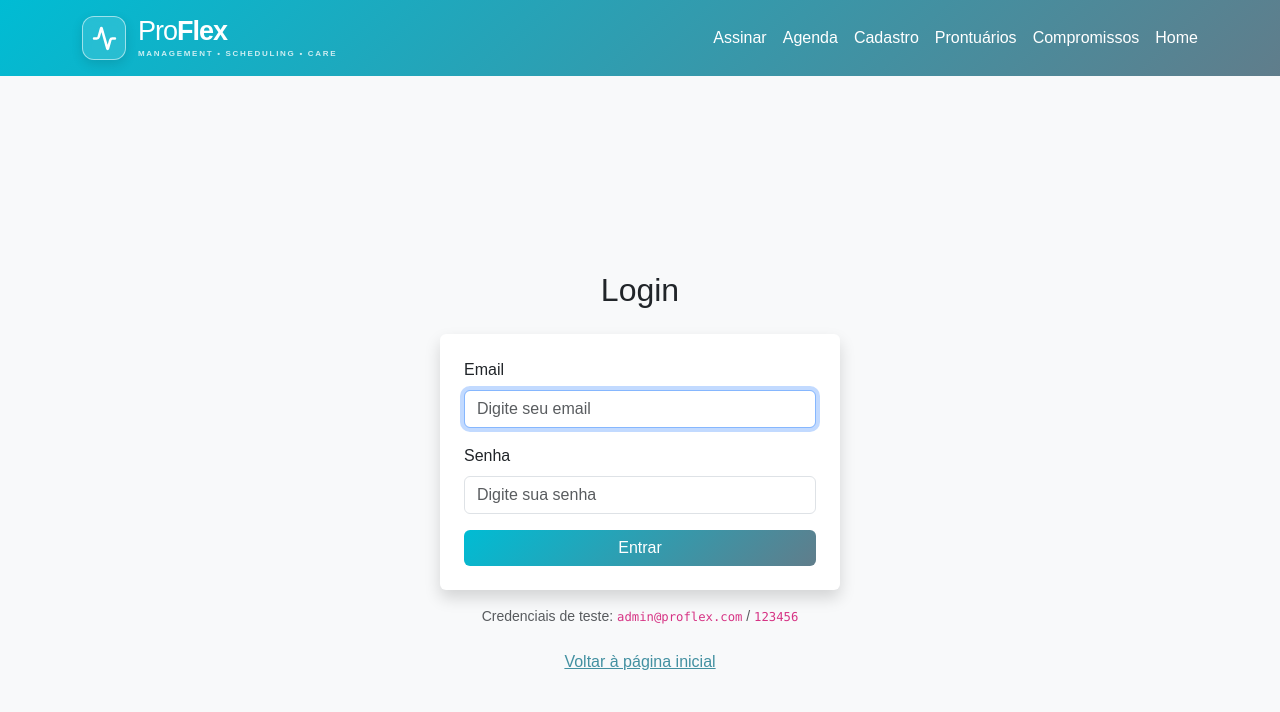
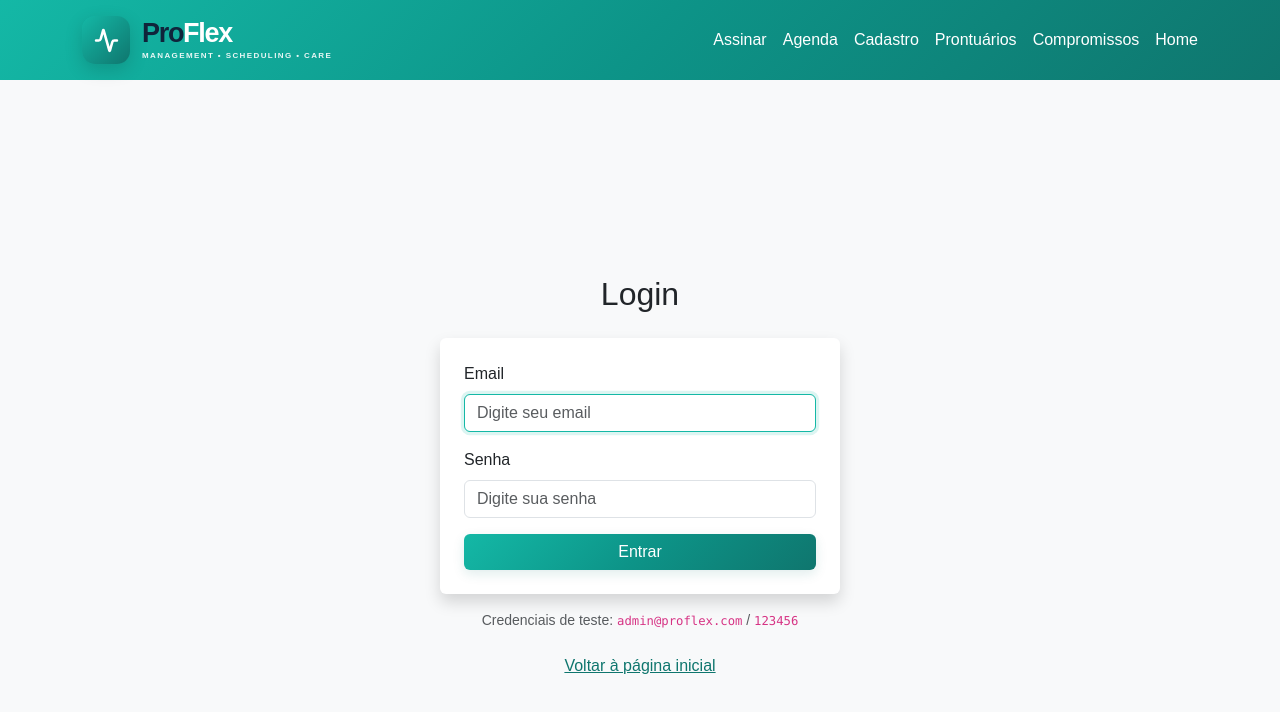
Before and after one commit to FernandoFogaca/proflex, a React (Vite) app: page /login in a window 1280 px wide. Shown: the top 712 px of the page. Built offline with nearby package versions, Linux system fonts and the light colour scheme.

Commit message:
style: update global colors and buttons

```diff
--- a/src/index.css
+++ b/src/index.css
@@ -317,3 +317,187 @@ video {
     max-width: 100%;
   }
 }
+
+/* Nova identidade visual do Header ProFlex */
+
+header.proflex-gradient {
+  background: linear-gradient(
+    135deg,
+    #14b8a6 0%,
+    #0d9488 50%,
+    #0f766e 100%
+  ) !important;
+}
+
+header .proflex-brand-icon {
+  width: 48px;
+  height: 48px;
+  display: flex;
+  align-items: center;
+  justify-content: center;
+  border: none;
+  border-radius: 13px;
+  background: linear-gradient(135deg, #14b8a6, #0f766e);
+  color: #ffffff;
+  box-shadow: 0 6px 18px rgba(0, 0, 0, 0.15);
+}
+
+header .proflex-brand-name {
+  color: #10243b;
+  font-weight: 800;
+  letter-spacing: -1.3px;
+}
+
+header .proflex-brand-name span {
+  color: #ffffff;
+}
+
+header .proflex-brand-text small {
+  color: rgba(255, 255, 255, 0.9);
+  font-weight: 700;
+  letter-spacing: 1.4px;
+}
+
+/* ===================================================
+   PROFLEX - NOVA IDENTIDADE VISUAL GLOBAL
+   Verde-turquesa + verde profundo + azul-marinho
+=================================================== */
+
+:root {
+  --proflex-primary: #14b8a6;
+  --proflex-primary-hover: #0d9488;
+  --proflex-primary-dark: #0f766e;
+  --proflex-navy: #10243b;
+  --proflex-gradient: linear-gradient(
+    135deg,
+    #14b8a6 0%,
+    #0d9488 50%,
+    #0f766e 100%
+  );
+}
+
+/* Gradientes principais */
+.proflex-gradient,
+.bg-primary {
+  background: var(--proflex-gradient) !important;
+  color: #ffffff !important;
+}
+
+/* Botões principais */
+.btn-primary,
+.btn-info,
+.proflex-button {
+  background: var(--proflex-gradient) !important;
+  border-color: transparent !important;
+  color: #ffffff !important;
+  box-shadow: 0 4px 12px rgba(15, 118, 110, 0.13);
+  transition:
+    transform 0.2s ease,
+    box-shadow 0.2s ease,
+    filter 0.2s ease;
+}
+
+.btn-primary:hover,
+.btn-info:hover,
+.proflex-button:hover {
+  background: linear-gradient(
+    135deg,
+    #0d9488,
+    #115e59
+  ) !important;
+  border-color: transparent !important;
+  color: #ffffff !important;
+  box-shadow: 0 7px 18px rgba(15, 118, 110, 0.2);
+}
+
+/* Evitar deslocamentos em botões posicionados */
+.btn-primary:hover,
+.btn-info:hover {
+  filter: brightness(1.03);
+}
+
+/* Links e textos de destaque */
+.text-primary,
+.text-info,
+.btn-link {
+  color: var(--proflex-primary-dark) !important;
+}
+
+/* Bordas e elementos de destaque */
+.border-primary,
+.border-info {
+  border-color: var(--proflex-primary) !important;
+}
+
+/* Formulários */
+.form-control:focus,
+.form-select:focus {
+  border-color: var(--proflex-primary) !important;
+  box-shadow: 0 0 0 0.2rem rgba(20, 184, 166, 0.15) !important;
+}
+
+/* Checkbox e radio selecionados */
+.form-check-input:checked {
+  background-color: var(--proflex-primary-hover) !important;
+  border-color: var(--proflex-primary-hover) !important;
+}
+
+/* Botões outline */
+.btn-outline-primary,
+.btn-outline-info {
+  color: var(--proflex-primary-dark);
+  border-color: var(--proflex-primary);
+}
+
+.btn-outline-primary:hover,
+.btn-outline-info:hover {
+  background: var(--proflex-gradient) !important;
+  border-color: transparent !important;
+  color: white !important;
+}
+
+/* Badges que utilizam a cor principal */
+.badge.bg-primary,
+.badge.bg-info {
+  background: var(--proflex-gradient) !important;
+  color: white !important;
+}
+
+/* Links */
+a:not(.btn):hover {
+  color: var(--proflex-primary-dark);
+}
+
+/* Respeitar acessibilidade */
+@media (prefers-reduced-motion: reduce) {
+  .btn-primary,
+  .btn-info,
+  .proflex-button {
+    transition: none;
+  }
+}
+
+/* PROFLEX - Botão Start Now da Home */
+
+.home-container .proflex-button,
+.home-container .btn.btn-outline-info {
+  background: linear-gradient(
+    135deg,
+    #14b8a6 0%,
+    #0d9488 50%,
+    #0f766e 100%
+  ) !important;
+
+  border-color: transparent !important;
+  color: #ffffff !important;
+}
+
+.home-container .proflex-button:hover,
+.home-container .btn.btn-outline-info:hover {
+  background: linear-gradient(
+    135deg,
+    #0d9488,
+    #115e59
+  ) !important;
+  color: #ffffff !important;
+}
```
